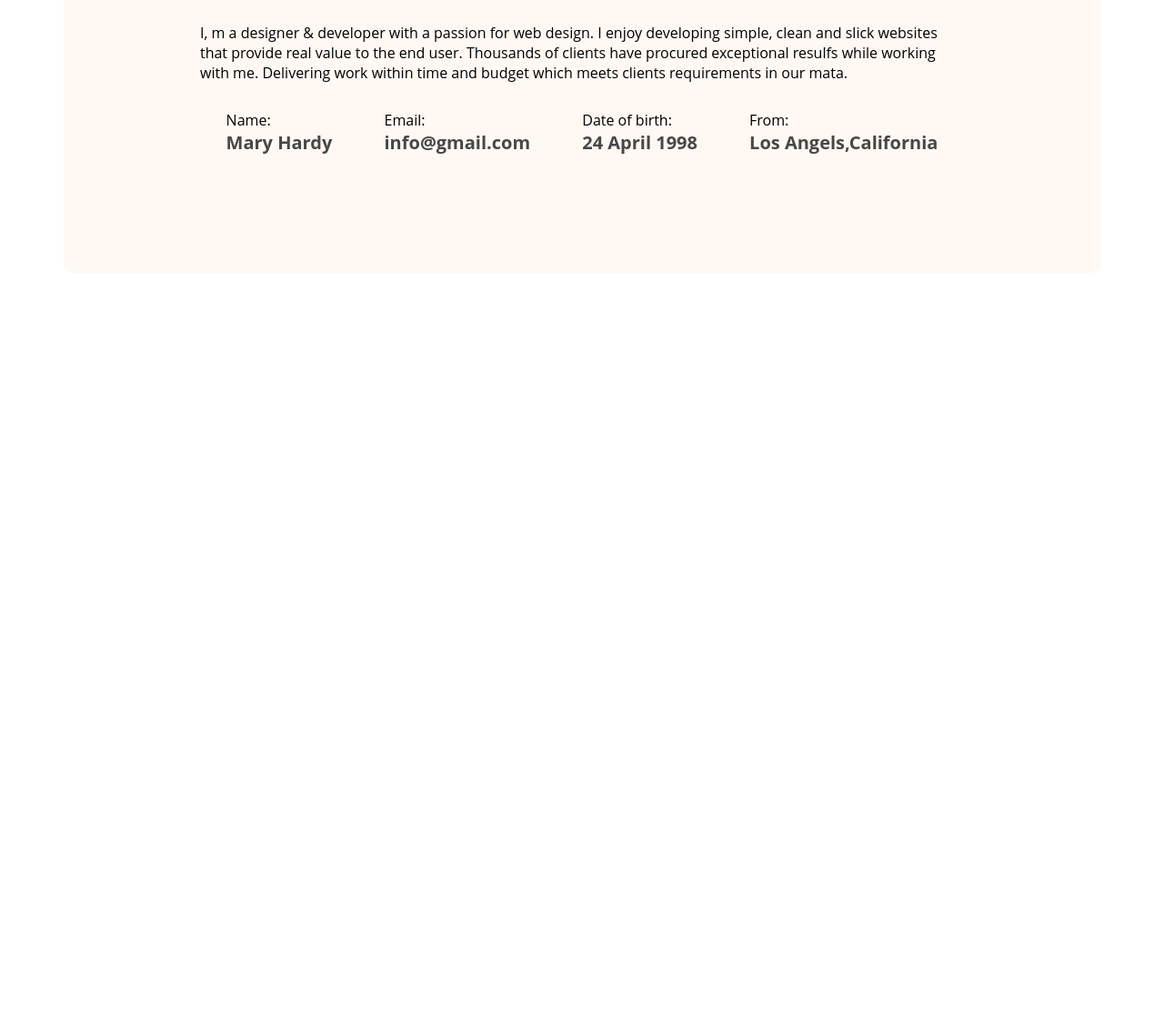
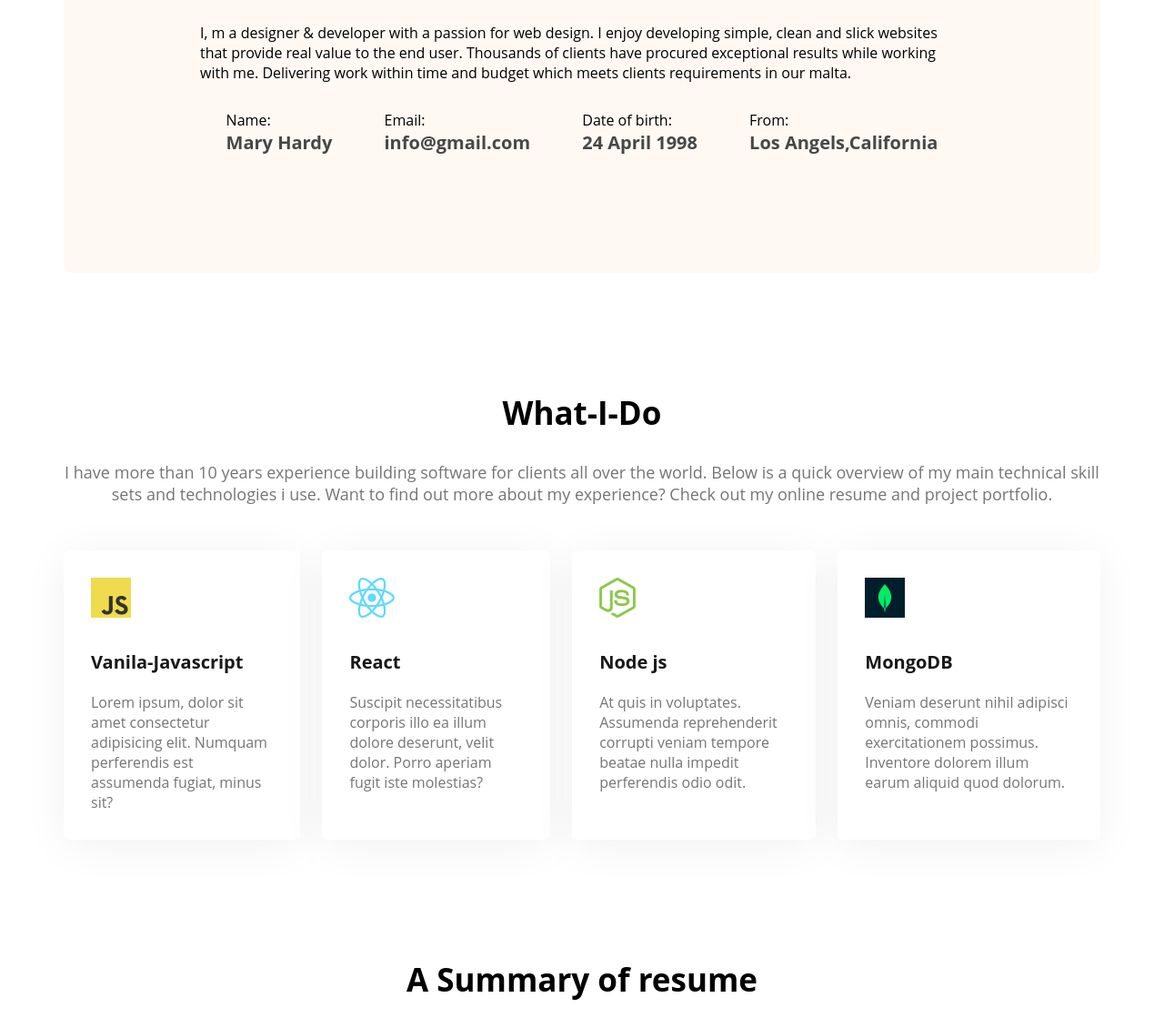
Before and after one commit to monir80-eng/developer-portfolio, a plain HTML site: page index.html in a window 1280 px wide. Shown: the part 1152-2282 px from the top of the page at 91% size. Before the commit the page ends 1452 px from the top, so only its background shows below. Drawn offline with Linux system fonts and the light colour scheme.

Commit message:
added what i do

```diff
--- a/index.html
+++ b/index.html
@@ -34,7 +34,7 @@
 <main>
 <section class="about">
 <h3 class="section-title">About Me</h3>
-<p class="section-descrition">I, m a designer & developer with a passion for web design. I enjoy developing simple, clean and slick websites that provide real value to the end user. Thousands of clients have procured exceptional resulfs while working with me. Delivering work within time and budget which meets clients requirements in our mata.</p>
+<p class="section-descrition">I, m a designer & developer with a passion for web design. I enjoy developing simple, clean and slick websites that provide real value to the end user. Thousands of clients have procured exceptional results while working with me. Delivering work within time and budget which meets clients requirements in our malta.</p>
 <div class="about-info-container">
     <div class="about-info">
         <p class="info-title">Name:</p>
@@ -54,10 +54,44 @@
     </div>
 </div>
 </section>
+<!-- what-i-do-section -->
+<section class="what-i-do">
+    <h3 class="section-title">What-I-Do</h3>
+    <p class="section-description">I have more than 10 years experience building software for clients all over the world. Below is a quick overview of my main technical skill sets and technologies i use. Want to find out more about my experience? Check out my online resume and project portfolio.</p>
+    <div class="skill-container">
+        <skill>
+            <img src="images/icons/js.png" alt="">
+            <p class="skill-title">Vanila-Javascript</p>
+            <p class="skill-description">Lorem ipsum, dolor sit amet consectetur adipisicing elit. Numquam perferendis est assumenda fugiat, minus sit?</p>
+        </skill>
+        <skill>
+            <img src="images/icons/react.png" alt="">
+            <p class="skill-title">React</p>
+            <p class="skill-description">Suscipit necessitatibus corporis illo ea illum dolore deserunt, velit dolor. Porro aperiam fugit iste molestias?</p>
+        </skill>
+        <skill>
+            <img src="images/icons/nodejs.png" alt="">
+            <p class="skill-title">Node js</p>
+            <p class="skill-description">At quis in voluptates. Assumenda reprehenderit corrupti veniam tempore beatae nulla impedit perferendis odio odit.</p>
+        </skill>
+        <skill>
+            <img src="images/icons/mongo.png" alt="">
+            <p class="skill-title">MongoDB</p>
+            <p class="skill-description">Veniam deserunt nihil adipisci omnis, commodi exercitationem possimus. Inventore dolorem illum earum aliquid quod dolorum.</p>
+        </skill>
+    </div>
+</section>
+<!-- resume-section -->
+<section class="resume">
+<h3 class="section-title">A Summary of resume</h3>
+<div class="resume-content">
+    <div>
+
+    </div>
+</div>
+</section>
 </main>
-
 <footer>
-
 </footer>
 </body>
 </html>
--- a/styles/portfolio.css
+++ b/styles/portfolio.css
@@ -83,10 +83,12 @@ nav li {
     font-size: 18px;
     margin-bottom: 30px;
 }
-main{
+
+main {
     max-width: 1140px;
     margin: 0 auto;
 }
+
 /* about section styles */
 .about {
     margin-top: 130px;
@@ -94,29 +96,68 @@ background: #FFF8F3;
     border-radius: 10px;
     padding: 130px 150px;
 }
-.section-title{
+section{
+    margin-top: 130px;
+}
+
+.section-title {
     text-align: center;
     margin-bottom: 30px;
     font-weight: 700;
     font-size: 35px;
 }
-.section-description{
+
+.section-description {
+    /* display: flex; */
     text-align: center;
     font-size: 18px;
     color: #757575;
-    /* margin-bottom: 30px; */
+    margin-bottom: 50px;
 }
-.about-info-container{
+
+.about-info-container {
     display: flex;
     margin-top: 30px;
     justify-content: space-around;
 }
-.about.info-title{
+
+.about.info-title {
     font-size: 20px;
     color: #757575;
 }
-.info-description{
+
+.info-description {
     font-weight: 700;
     font-size: 20px;
     color: #474747;
 }
+
+/* what-i-do styles */
+.what-i-do {
+    margin-top: 130px;
+}
+
+.skill-container {
+    display: flex;
+    gap: 24px;
+}
+
+skill {
+     background: #FFFFFF;
+    box-shadow: 0px 6px 50px rgba(0, 0, 0, 0.06);
+    border-radius: 5px;
+    padding: 30px;
+}
+
+.skill-title {
+    font-weight: 700;
+    font-size: 20px;
+    color: #181818;
+    margin-top: 30px;
+    margin-bottom: 20px;
+}
+
+.skill-description {
+    font-size: 16px;
+    color: #757575;
+}
```
Lines whose indentation alone changed are shown as unchanged.
